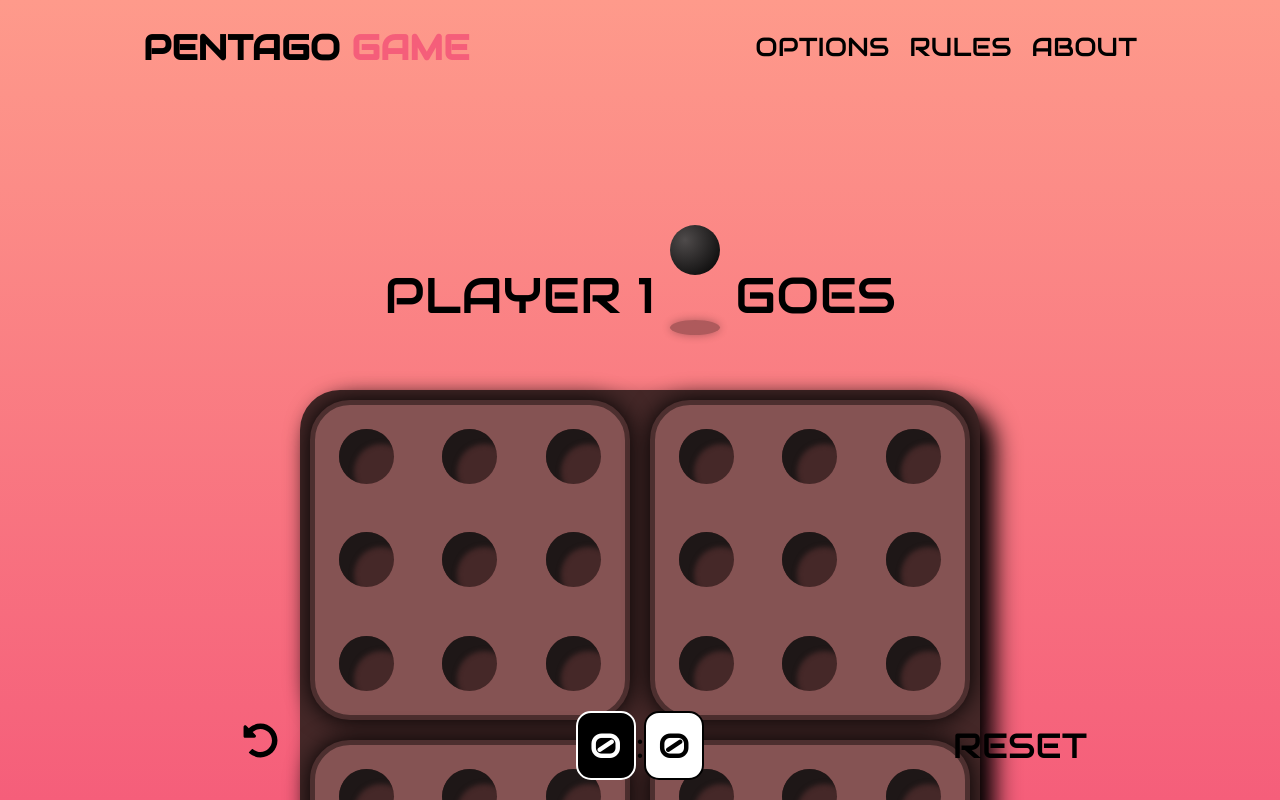
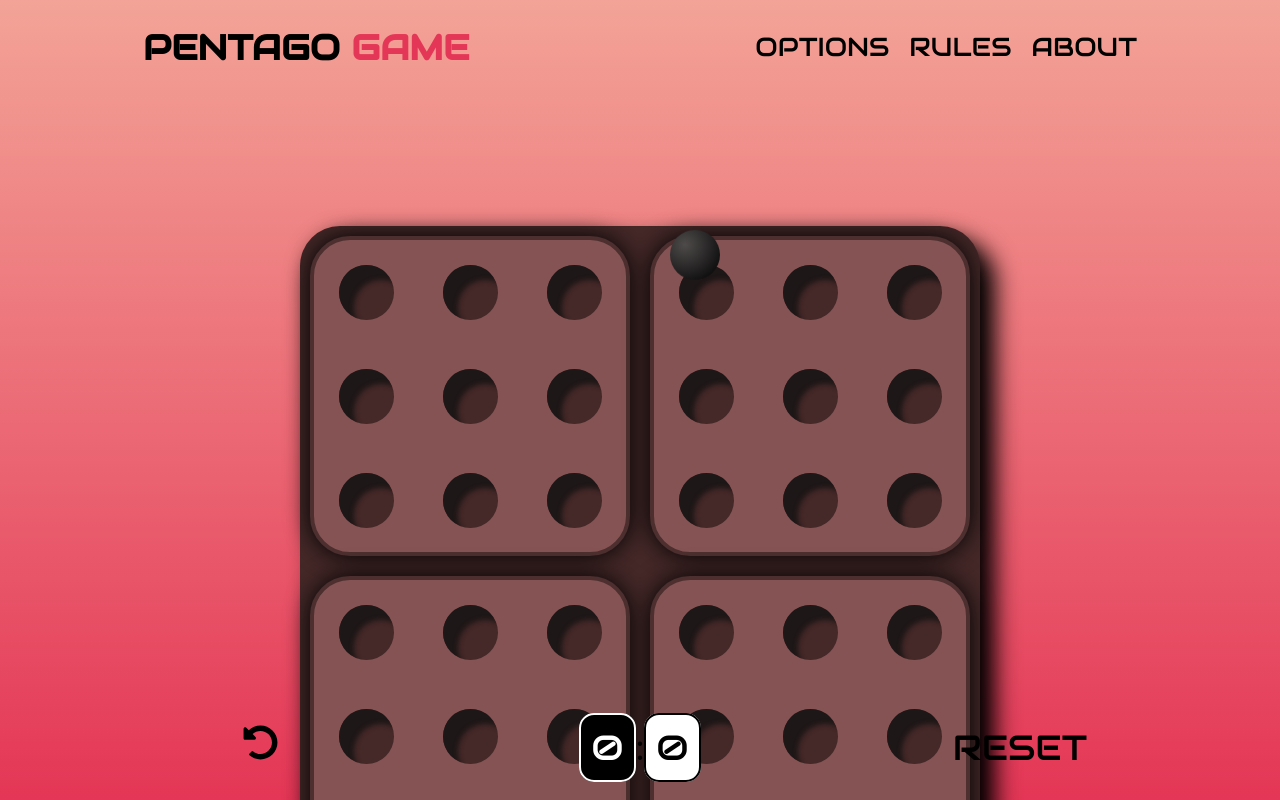
Before and after one commit to Krystian-Kamer/pentago-game, a React (Vite) app: page / in a window 1280 px wide. Shown: the top 800 px of the page. Built offline with nearby package versions, Linux system fonts and the light colour scheme.

Commit message:
fixed RWD problems

```diff
--- a/src/components/About/About.css
+++ b/src/components/About/About.css
@@ -16,7 +16,7 @@
 .about-link {
   display: flex;
   align-items: center;
-  color: var(--bgcBodyBottom);
+  color: rgb(33, 19, 95);
   font-weight: bold;
   text-transform: capitalize;
   cursor: pointer;
@@ -36,7 +36,7 @@
     flex-direction: column;
   }
   .about-idea {
-    margin: 40px 0;
+    margin: 30px 0;
   }
 }
 
@@ -49,3 +49,12 @@
     margin: 5px 0;
   }
 }
+
+@media (max-width: 280px) {
+  .about-links {
+    display: flex;
+    flex-direction: column;
+    align-items: flex-start;
+    gap: 10px;
+  }
+}
--- a/src/components/Board/Board.css
+++ b/src/components/Board/Board.css
@@ -1,7 +1,13 @@
+.board-wrapper {
+  height: 55vh;
+  display: flex;
+  justify-content: center;
+  align-items: center;
+}
 .board {
   margin: 50px auto;
-  width: clamp(290px, 80vw, 680px);
-  height: clamp(290px, 80vw, 680px);
+  width: clamp(260px, 80vw, 680px);
+  height: clamp(260px, 80vw, 680px);
   display: grid;
   grid-template-columns: repeat(2, 1fr);
   grid-template-rows: repeat(2, 1fr);
--- a/src/components/Board/Board.jsx
+++ b/src/components/Board/Board.jsx
@@ -77,6 +77,7 @@ const Board = () => {
   };
 
   return (
+    <div className='board-wrapper'>
       <div className='board'>
         {parts.map((part, i) => {
           return (
@@ -102,6 +103,7 @@ const Board = () => {
           );
         })}
       </div>
+    </div>
   );
 };
 export default Board;
--- a/src/components/Footer/Footer.css
+++ b/src/components/Footer/Footer.css
@@ -1,6 +1,6 @@
 .footer {
   position: absolute;
-  bottom: 10px;
+  bottom: 20px;
   width: 100vw;
   font-family: audiowide;
   display: flex;
@@ -9,6 +9,7 @@
   text-align: center;
   max-width: 1300px;
 }
+
 .footer button,
 .score {
   width: 240px;
@@ -21,8 +22,7 @@
 .player-score {
   padding: 10px;
   border-radius: 15px;
-  display: inline-block;
-  width: clamp(20px, 12vw, 60px);
+  width: clamp(30px, 12vw, 60px);
 }
 .player1-score {
   background-color: black;
--- a/src/components/Menu/Menu.css
+++ b/src/components/Menu/Menu.css
@@ -41,7 +41,7 @@
   height: 100%;
   background-color: var(--bgcBodyBottom);
   z-index: -100;
-  transition: left 0.5s ease-in;
+  transition: left 0.7s ease-in;
 }
 
 .active-detail {
@@ -71,3 +71,10 @@
 .icon {
   margin-right: 20px;
 }
+
+@media (max-width: 280px) {
+  .active-component {
+    padding: 5px;
+    font-size: 16px;
+  }
+}
--- a/src/components/PartOfBoard/PartOfBoard.css
+++ b/src/components/PartOfBoard/PartOfBoard.css
@@ -2,12 +2,12 @@
   display: grid;
   grid-template-columns: repeat(3, 1fr);
   grid-template-rows: repeat(3, 1fr);
-  width: clamp(130px, 37vw, 320px);
-  height: clamp(130px, 37vw, 320px);
+  width: clamp(120px, 37vw, 320px);
+  height: clamp(120px, 37vw, 320px);
   margin: 5px;
   background-color: rgb(133, 83, 83);
   border-radius: 40px;
-  border: 5px solid rgb(77, 47, 47);
+  border: 4px solid rgb(77, 47, 47);
   box-shadow: 0px 0px 25px rgb(0, 0, 0);
 }
 
@@ -15,3 +15,10 @@
   transform: scale(1.1);
   box-shadow: 5px 5px 15px rgb(0, 0, 0);
 }
+
+@media (max-width: 400px) {
+  .part-of-board {
+    border-radius: 30px;
+    border: 3px solid rgb(77, 47, 47);
+  }
+}
--- a/src/components/PartOfBoard/PartOfBoard.jsx
+++ b/src/components/PartOfBoard/PartOfBoard.jsx
@@ -6,11 +6,25 @@ const PartOfBoard = ({ id: partId }) => {
   const {
     fullBoard,
     initialSlots,
-    addBall,
     areArrowsShown,
     whoWon,
     isPartMoving,
+    isPlayer2Next,
+    setFullBoard,
+    setPrevFullBoard,
+    setAreArrowsShown,
   } = useGameContext();
+
+  const addBall = (i, partId) => {
+    const updatedFullBoard = [...fullBoard];
+    const updatedPart = [...updatedFullBoard[partId]];
+    if (updatedPart[i] !== null) return;
+    updatedPart[i] = isPlayer2Next ? 'player-one' : 'player-two';
+    updatedFullBoard[partId] = updatedPart;
+    setFullBoard(updatedFullBoard);
+    setPrevFullBoard(fullBoard);
+    setAreArrowsShown(true);
+  };
 
   return (
     <>
--- a/src/components/Turn/Turn.css
+++ b/src/components/Turn/Turn.css
@@ -1,19 +1,17 @@
 .turn {
-  margin-bottom: 70px;
   display: flex;
   align-items: center;
   font-size: 50px;
   text-transform: uppercase;
   justify-content: center;
   font-family: audiowide;
-  height: clamp(60px, 8vw, 90px);
-  margin: 0 auto;
+  height: 12vh;
 }
 
 .ball-container {
   position: relative;
   height: 60px;
-  width: clamp(70px, 9vw, 80px);
+  width: clamp(40px, 9vw, 80px);
   display: flex;
   justify-content: center;
 }
@@ -81,14 +79,13 @@
 
 @media (max-width: 576px) {
   .turn {
-    margin-top: 45px;
     font-size: 25px;
   }
 }
 
 @media (min-width: 577px) and (max-width: 991px) {
   .turn {
-    margin-top: 70px;
     font-size: 35px;
+    margin-bottom: 50px;
   }
 }
--- a/src/gameContext.jsx
+++ b/src/gameContext.jsx
@@ -28,17 +28,6 @@ const GameContext = ({ children }) => {
   });
   const [areArrowsShown, setAreArrowsShown] = useState(false);
   const [whoWon, setWhoWon] = useState('');
-
-  const addBall = (i, partId) => {
-    const updatedFullBoard = [...fullBoard];
-    const updatedPart = [...updatedFullBoard[partId]];
-    if (updatedPart[i] !== null) return;
-    updatedPart[i] = isPlayer2Next ? 'player-one' : 'player-two';
-    updatedFullBoard[partId] = updatedPart;
-    setFullBoard(updatedFullBoard);
-    setPrevFullBoard(fullBoard);
-    setAreArrowsShown(true);
-  };
 
   const checkIfWin = (fullBoard) => {
     const sortedBoard = sortSlots(fullBoard);
@@ -83,7 +72,6 @@ const GameContext = ({ children }) => {
         setIsPlayer2Next,
         isMenuOpen,
         setIsMenuOpen,
-        addBall,
         whoWon,
         setWhoWon,
         playerOptions,
--- a/src/style.css
+++ b/src/style.css
@@ -17,8 +17,8 @@
   --pink: radial-gradient(circle at 30% 30%, #fe04d9, #060606);
   --orange: radial-gradient(circle at 30% 30%, #fc840c, #000000);
   --brown: radial-gradient(circle at 30% 30%, #77460f, #0f0f0f);
-  --bgcBodyBottom: rgb(245, 94, 122);
-  --bgcBodyTop: #fe9a8b;
+  --bgcBodyBottom: #e43656;
+  --bgcBodyTop: #f3a397;
 }
 
 body {
```
Lines whose indentation alone changed are shown as unchanged.
